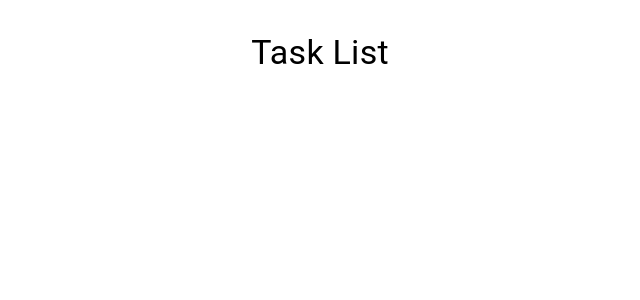
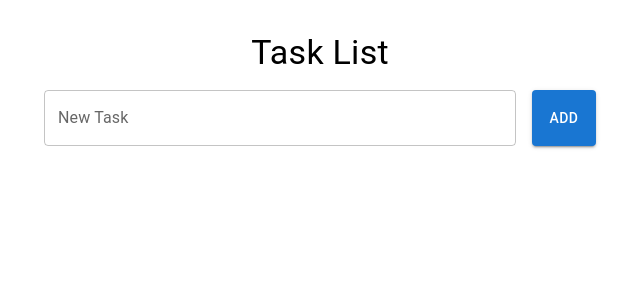
Before and after one commit to volkanb/task-list, a React (Create React App) app: page / in a window 1280 px wide. Shown: the top 300 px of the page, without its empty margins (320-960 px from the left). Built offline with nearby package versions, Linux system fonts and the light colour scheme.

Commit message:
Adds TaskInput component

```diff
--- a/src/App.tsx
+++ b/src/App.tsx
@@ -1,14 +1,33 @@
 // src/App.tsx
-import React from "react";
+import React, { useState } from "react";
 import { Container, Typography } from "@mui/material";
+import TaskInput from "./TaskInput";
+
+interface Task {
+  id: number;
+  text: string;
+  completed: boolean;
+}
 
 const App: React.FC = () => {
+  const [tasks, setTasks] = useState<Task[]>([]);
+
+  const addTask = (taskText: string) => {
+    const newTask: Task = {
+      id: Date.now(),
+      text: taskText,
+      completed: false,
+    };
+    setTasks([...tasks, newTask]);
+  };
+
   return (
     <Container maxWidth="sm" style={{ marginTop: "2rem", textAlign: "center" }}>
       <Typography variant="h4" gutterBottom>
         Task List
       </Typography>
-      {/* Components will be added here in the next steps */}
+      <TaskInput onAddTask={addTask} />
+      {/* Task list component will go here */}
     </Container>
   );
 };
--- /dev/null
+++ b/src/TaskInput.tsx
@@ -0,0 +1,35 @@
+// src/TaskInput.tsx
+import React, { useState } from "react";
+import { TextField, Button, Box } from "@mui/material";
+
+interface TaskInputProps {
+  onAddTask: (taskText: string) => void;
+}
+
+const TaskInput: React.FC<TaskInputProps> = ({ onAddTask }) => {
+  const [task, setTask] = useState<string>("");
+
+  const handleAddTask = () => {
+    if (task.trim() !== "") {
+      onAddTask(task);
+      setTask("");
+    }
+  };
+
+  return (
+    <Box display="flex" gap={2} marginY={2}>
+      <TextField
+        variant="outlined"
+        label="New Task"
+        value={task}
+        onChange={(e) => setTask(e.target.value)}
+        fullWidth
+      />
+      <Button variant="contained" color="primary" onClick={handleAddTask}>
+        Add
+      </Button>
+    </Box>
+  );
+};
+
+export default TaskInput;
```
